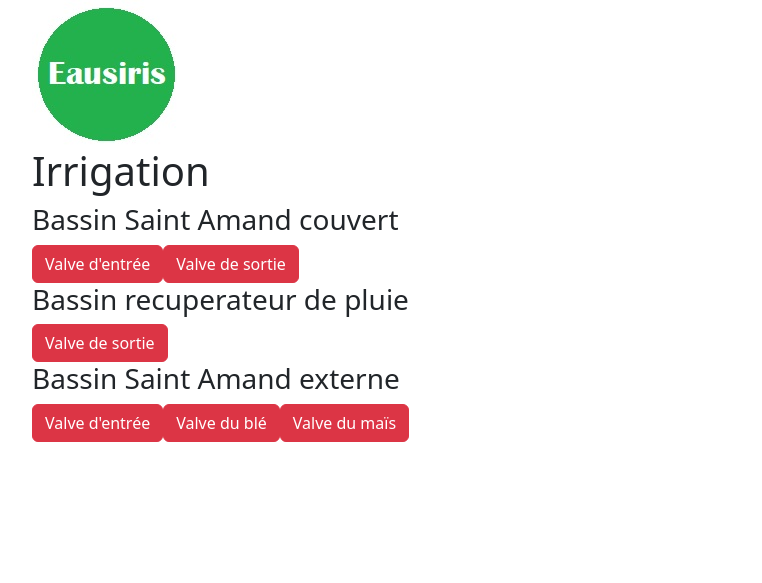
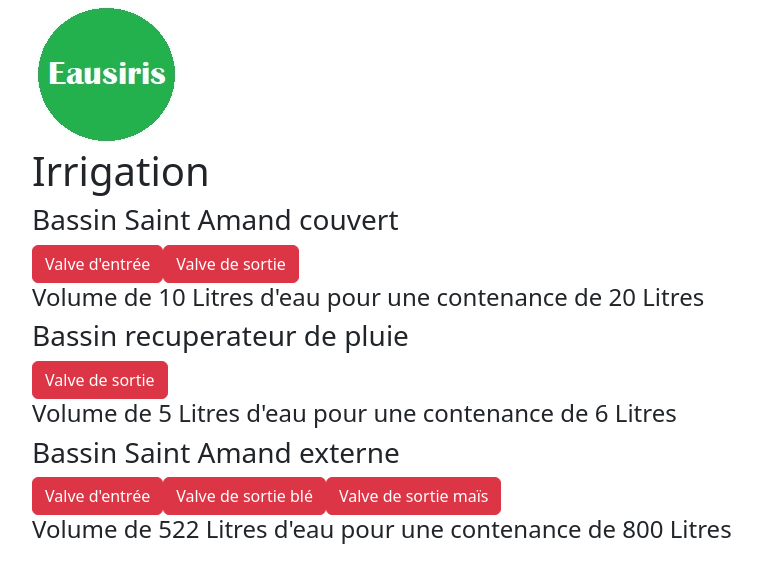
Before and after one commit to Vonkuro/Eausiris, a PHP site: page /GestionEau/gestionDesEaux.php in a window 1280 px wide. Shown: the top 583 px of the page, without its empty margins (50-812 px from the left). Run offline with PHP 8.4, Linux system fonts and the light colour scheme.

Commit message:
quelques avances visuelles

```diff
--- a/GestionEau/gestionDesEaux.php
+++ b/GestionEau/gestionDesEaux.php
@@ -19,15 +19,20 @@
 </html>
 
 <?php
-// nom est un string
+// Bassin est un array
+//     -nom
+//     -volume actuel
+//     -volume maximum
 // valves est un array
-function afficherBassin ($nomBassin,$valves)
+//     -les noms en string des valves
+function afficherBassin ($Bassin,$valves)
 {
-    echo "<h3>Bassin " . $nomBassin . "</h3>";
+    echo "<h3>Bassin " . $Bassin[0] . "</h3>";
     foreach ($valves as $valve)
     {
         afficherValve($valve);
     }
+    echo "<h4>Volume de " . $Bassin[1] . " Litres d'eau pour une contenance de " . $Bassin[2] . " Litres</h4>";
 }
 
 function afficherValve($nomValve)
@@ -38,16 +43,16 @@ function afficherValve($nomValve)
 // minimal pour présenter l'affichages des bassins
 function afficherLesBassins()
 {
-    $bassin = "Saint Amand couvert";
+    $bassin = ["Saint Amand couvert", 10,20];
     $valves = ["Valve d'entrée", "Valve de sortie"];
     afficherBassin($bassin, $valves);
 
-    $bassin = "recuperateur de pluie";
+    $bassin = ["recuperateur de pluie",5,6];
     $valves = ["Valve de sortie"];
     afficherBassin($bassin, $valves);
 
-    $bassin = "Saint Amand externe";
-    $valves = ["Valve d'entrée","Valve du blé", "Valve du maïs"];
+    $bassin = ["Saint Amand externe",522, 800];
+    $valves = ["Valve d'entrée","Valve de sortie blé", "Valve de sortie maïs"];
     afficherBassin($bassin, $valves);
 
 }
```
